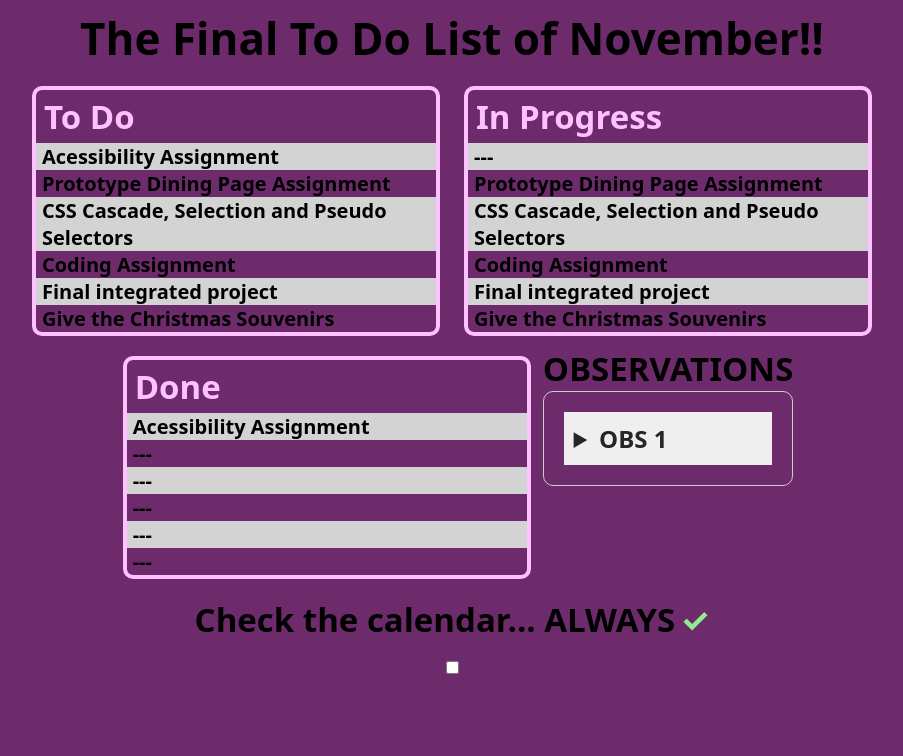
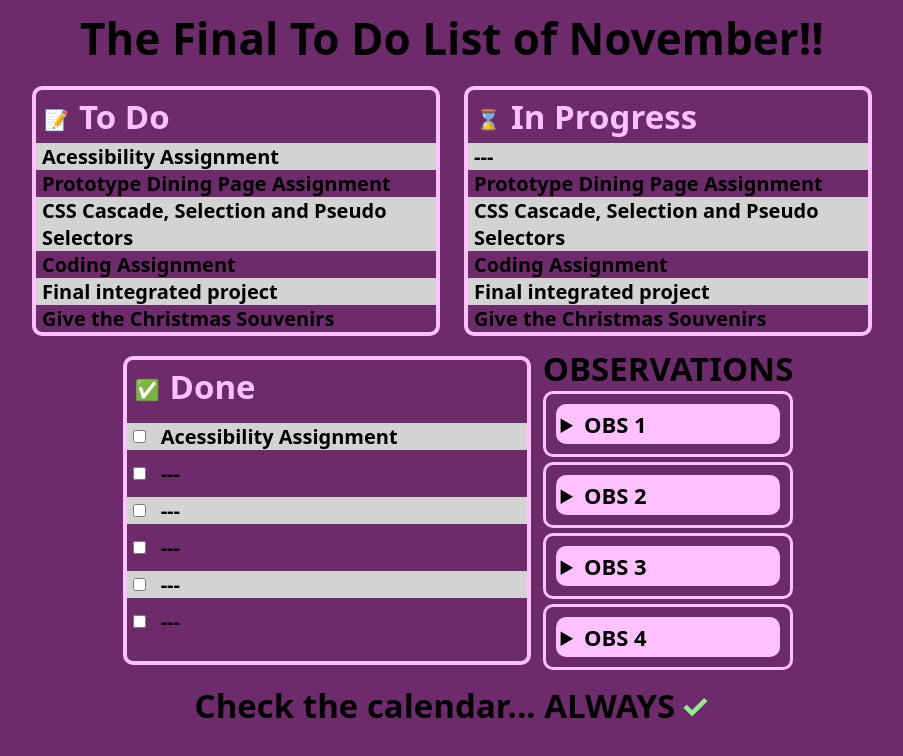
Before and after one commit to Hannah-MS-24/silva_hannah_HW-3-, a plain HTML site: page index.html in a window 1280 px wide. Shown: the whole page, without its empty margins (188-1091 px from the left). Drawn offline with Linux system fonts and the light colour scheme.

Commit message:
changes
make changes in html and css

```diff
--- a/css/main.css
+++ b/css/main.css
@@ -7,7 +7,7 @@
 body {
     background-color: #6e2b6c;
     font-size: 22px;
-    font-family:system-ui, -apple-system, BlinkMacSystemFont, 'Segoe UI', Roboto, Oxygen, Ubuntu, Cantarell, 'Open Sans', 'Helvetica Neue', sans-serif;
+    font-family: system-ui, -apple-system, BlinkMacSystemFont, 'Segoe UI', Roboto, Oxygen, Ubuntu, Cantarell, 'Open Sans', 'Helvetica Neue', sans-serif;
     color: black;
 }
 
@@ -36,13 +36,28 @@ article > h2 {
     color: #ffc1ff;
     padding: 4px 8px;
 }
-/* This was done to show how the first-of-type works*/
+
+article h2::before {
+    margin-right: 10px;
+    font-size: 20px;
+    vertical-align: middle;
+    display: inline-block;
+}
+
 article:first-of-type {
     border: 4px solid #ffc1ff;
 }
 
+#todo h2::before {
+    content: "\1F4DD";
+}
+
 #inprogress {
     border: 4px solid #ffc1ff;
+}
+
+#inprogress h2::before {
+    content: "\231B";
 }
 
 #done {
@@ -51,6 +66,11 @@ article:first-of-type {
 
 #done h2 {
     color: #ffc1ff;
+}
+
+#done h2::before {
+    content: "\2705";
+    font-size: 20px;
 }
 
 ul {
@@ -89,24 +109,42 @@ ul li {
 input[type="checkbox"]:checked + span::after {
     content: "\2744";
     color: lightpink;
-    margin-left: 5px;;
+    margin-left: 5px;
 }
 
 details {
-    border: solid 1px #ccc;
-    padding: 20px;
+    border: solid 3px #ffc1ff;
+    padding: 10px;
     border-radius: 10px;
+    margin-bottom: 5px;
 }
 
 summary {
-    background-color: #efefef;
-    padding: 10px;
-    font-size: 24px;
+    background-color: #ffc1ff;
+    padding: 5px;
+    border-radius: 10px;
+    font-size: 22px;
     font-weight: bold;
-    color: #262626;
+    color: black;
 }
 
 details h3 {
     margin-top: 15px;
     margin-bottom: 8px;
 }
+
+.done_list {
+    list-style-type: none;
+    padding: 0;
+}
+
+.done_list li {
+    margin: 10px 0;
+    display: flex;
+    align-items: center;
+}
+
+.done_list input[type="checkbox"] {
+    margin-right: 15px;
+    cursor: pointer;
+}
--- a/index.html
+++ b/index.html
@@ -37,21 +37,40 @@
     <article id="done">
         <h2>Done</h2>
         <ul class="done_list">
-            <li>Acessibility Assignment</li>
-            <li> --- </li>
-            <li> --- </li>
-            <li> --- </li>
-            <li> --- </li>
-            <li> --- </li>
+            <li><input type="checkbox" id="item1"> <label for="item1">Acessibility Assignment</label></li>
+            <li><input type="checkbox" id="item2"> <label for="item2"> --- </label></li>
+            <li><input type="checkbox" id="item3"> <label for="item3"> --- </label></li>
+            <li><input type="checkbox" id="item4"> <label for="item4"> --- </label></li>
+            <li><input type="checkbox" id="item5"> <label for="item5"> --- </label></li>
+            <li><input type="checkbox" id="item6"> <label for="item6"> --- </label></li>
         </ul>
     </article>
     <section>
         <h2>OBSERVATIONS</h2>
         <details>
             <summary>OBS 1</summary>
-                <h3>Drink Water</h3>
-                <p></p>
+            <h3>Drink Water</h3>
+            <p>I need to drink at least 3 liters of water a day to keep my
+                skin hydrated and a good bowel routine</p>
+        </details>
 
+        <details>
+            <summary>OBS 2</summary>
+            <h3>Do Exercises</h3>
+            <p>Even though it's difficult to wake up every day at 5:30 in the
+                morning in this cold... YOU MUST GO TO THE GYM OR RUN EVERY DAY!!!</p>
+        </details>
+
+        <details>
+            <summary>OBS 3</summary>
+            <h3>Take Breaks</h3>
+            <p>If you've been working on your laptop for many hours, take a break so you don't get a headache.</p>
+        </details>
+
+        <details>
+            <summary>OBS 4</summary>
+            <h3>Make Video Calls</h3>
+            <p>Call your parents and friends every day. You miss them so much and can't wait to go back to Brazil.</p>
         </details>
     </section>
 </main>
@@ -59,7 +78,6 @@
 <footer>
     <h2 class="decorated-heading">Check the calendar... ALWAYS</h2>
     <div class="check">
-        <input type="checkbox"><span></span>
     </div>
 </footer>
 </body>
```
